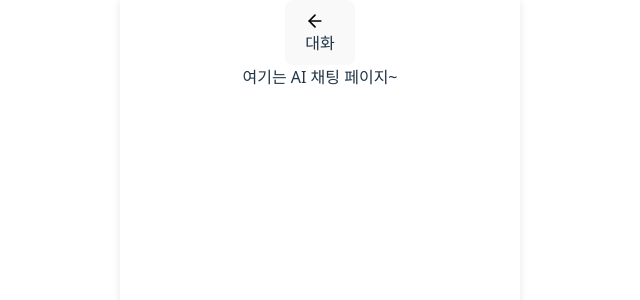
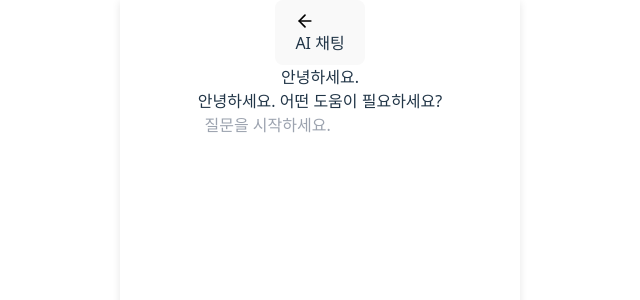
Before and after one commit to 2025-UMC-Hackathon/Frontend, a React (Vite) app: page /chat in a window 1280 px wide. Shown: the top 300 px of the page, without its empty margins (320-960 px from the left). Built offline with nearby package versions, Linux system fonts and the light colour scheme.

Commit message:
feat: AI 채팅 UI 완성

```diff
--- a/src/components/header.tsx
+++ b/src/components/header.tsx
@@ -16,7 +16,7 @@ export default function Header() {
 		'/signup': '회원가입',
 		'/community': '커뮤니티',
 		'/write': '글 작성하기',
-		'/chat': '대화'
+		'/chat': 'AI 채팅'
 	};
 
 	// 뒤로가기 버튼이 필요한 경로
--- a/src/pages/chatpage.tsx
+++ b/src/pages/chatpage.tsx
@@ -1,8 +1,66 @@
+import { useEffect, useState } from 'react';
+
+interface Message {
+	sender: 'me' | 'ai';
+	text: string;
+	type?: 'loading' | 'text';
+}
+
 export default function Chat() {
+	const [messages, setMessages] = useState<Message[]>([
+		{ sender: 'me', text: '안녕하세요.', type: 'text' },
+		{ sender: 'ai', text: '...', type: 'loading' },
+	]);
+
+	useEffect(() => {
+		// 2초 뒤 loading 메시지 나오도록 임시 조치
+		const timer = setTimeout(() => {
+			setMessages((prev) =>
+				prev.map((msg) =>
+					msg.type === 'loading' ? { sender: 'ai', text: '안녕하세요. 어떤 도움이 필요하세요?', type: 'text' } : msg
+				)
+			);
+		}, 2000);
+
+		return () => clearTimeout(timer);
+	}, []);
 
 	return (
-		<div className="flex flex-col items-center justify-start p-2">
-			여기는 AI 채팅 페이지~
+		<div className="flex flex-col justify-between h-[90vh] bg-white px-4 py-2">
+			{/* 메시지 리스트 */}
+			<div className="flex-1 flex flex-col gap-2 overflow-y-auto">
+				{messages.map((msg, idx) => (
+					<div
+						key={idx}
+						className={`flex ${msg.sender === 'me' ? 'justify-end' : 'justify-start'}`}
+					>
+						<div
+							className={`px-3 py-2 rounded-xl text-sm max-w-[70%] ${msg.sender === 'me'
+								? 'bg-[#5A5261] text-white rounded-br-none'
+								: 'bg-[#EFE9F3] text-black rounded-bl-none'
+								}`}
+						>
+							{msg.type === 'loading' ? (
+								<div className="flex space-x-1 animate-pulse">
+									<span>•</span>
+									<span>•</span>
+									<span>•</span>
+								</div>
+							) : (
+								msg.text
+							)}
+						</div>
+					</div>
+				))}
+			</div>
+
+			{/* 입력창 */}
+			<div className="border-t shadow-md px-4 py-3 flex items-center">
+				<input
+					className="flex-1 border-none focus:outline-none text-sm text-gray-500"
+					placeholder="질문을 시작하세요."
+				/>
+			</div>
 		</div>
 	);
 }
```
